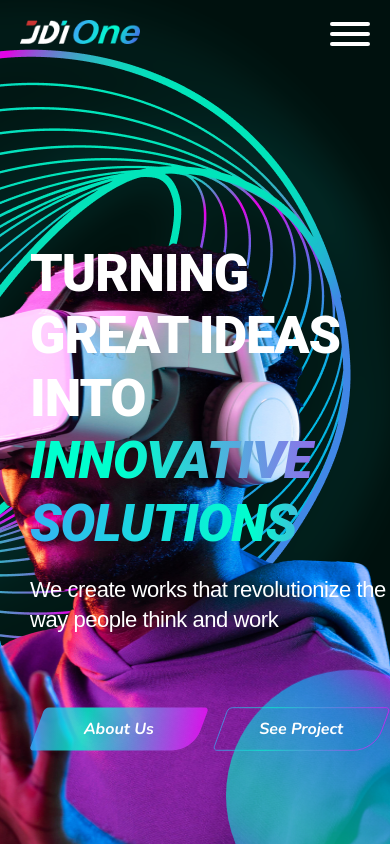
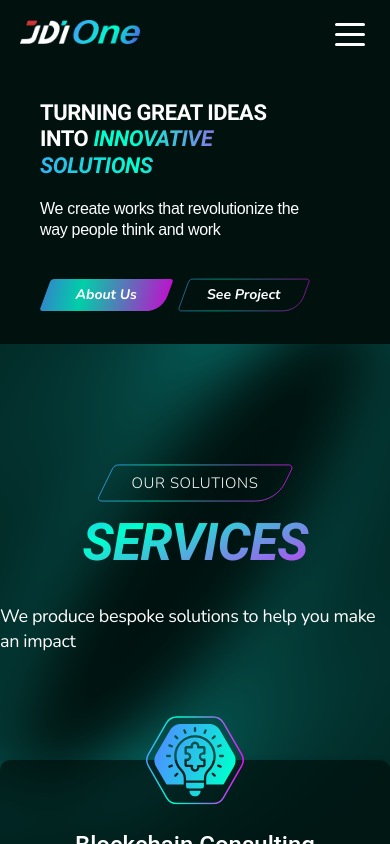
Before and after one commit to nguyenvinhhoang2000/jdi-landing-page, a React (Create React App) app: page / in a window 390 px wide. Shown: the top 844 px of the page. Built offline with nearby package versions, Linux system fonts and the light colour scheme.

Commit message:
reposive banner

```diff
--- a/src/App/App.scss
+++ b/src/App/App.scss
@@ -57,6 +57,13 @@
 }
 
 @font-face {
+  font-family: 'Roboto 900';
+  font-style: normal;
+  font-weight: 900;
+  src: url(./../assets/Fonts/Roboto/Roboto-Bold.ttf);
+}
+
+@font-face {
   font-family: 'Roboto 900 Italic';
   font-style: italic;
   font-weight: 900;
--- a/src/Layout/Footer/Footer.module.scss
+++ b/src/Layout/Footer/Footer.module.scss
@@ -196,12 +196,32 @@
       & .Logo {
         justify-content: center;
       }
+
+      & .Content {
+        text-align: center;
+
+        & .Socials {
+          justify-content: center;
+        }
+      }
     }
 
     .Right {
       flex-direction: column;
       align-items: center;
       gap: 60px;
+
+      text-align: center;
+
+      & .Location {
+        & .Title {
+          justify-content: center;
+        }
+
+        & .Address {
+          margin: 0 0 2px 0;
+        }
+      }
     }
   }
 
--- a/src/Layout/Header/Header.module.scss
+++ b/src/Layout/Header/Header.module.scss
@@ -87,6 +87,7 @@
 
     cursor: pointer;
 
+
     &::before {
       content: ' ';
       height: 4px;
@@ -113,6 +114,21 @@
 
     @media (max-width: 900px) {
       display: block;
+    }
+
+    @media (max-width: 575px) {
+      height: 3px;
+      width: 30px;
+
+      &::before {
+        height: 3px;
+        width: 30px;
+      }
+
+      &::after {
+        height: 3px;
+        width: 30px;
+      }
     }
   }
 
--- a/src/pages/HomePage/HomePage.module.scss
+++ b/src/pages/HomePage/HomePage.module.scss
@@ -20,6 +20,31 @@
     animation: animationCircle 4s infinite;
 
     z-index: 3;
+
+    @media (max-width: 1200px) {
+      top: 600px;
+    }
+
+    @media (max-width: 1100px) {
+      top: 500px;
+    }
+
+    @media (max-width: 1000px) {
+      height: 180px;
+      width: 180px;
+    }
+
+    @media (max-width: 900px) {
+      top: 390px;
+    }
+
+    @media (max-width: 767px) {
+      top: 330px;
+    }
+
+    @media (max-width: 670px) {
+      display: none;
+    }
   }
 
   & .CircleAdvisor {
--- a/src/pages/HomePage/components/Banner/Banner.module.scss
+++ b/src/pages/HomePage/components/Banner/Banner.module.scss
@@ -7,13 +7,11 @@
   &Wrapper {
     width: 100%;
 
-
     position: relative;
 
     overflow: hidden;
 
     & .BackgroundCircle {
-
       position: absolute;
       top: 0;
       right: 0;
@@ -47,9 +45,7 @@
       margin-bottom: 20px;
 
       & h1 {
-        font-family: 'Roboto';
-        font-style: normal;
-        font-weight: 900;
+        font-family: 'Roboto 900';
         font-size: 52px;
 
         line-height: 120%;
@@ -58,34 +54,30 @@
 
       & .TextGradient1 {
         padding-right: 10px;
-        font-family: 'Roboto';
-        font-style: italic;
-        font-weight: 900;
+        font-family: 'Roboto 900 italic';
         font-size: 52px;
 
         line-height: 120%;
         letter-spacing: -0.02em;
 
         background: -webkit-linear-gradient(360deg, #00FFCE 31.77%, #FF00FF 150%);
+        background-clip: text;
         -webkit-background-clip: text;
         -webkit-text-fill-color: transparent;
-
       }
 
       & .TextGradient2 {
         padding-right: 10px;
-        font-family: 'Roboto';
-        font-style: italic;
-        font-weight: 900;
+        font-family: 'Roboto 900 italic';
         font-size: 52px;
 
         line-height: 120%;
         letter-spacing: -0.02em;
 
         background: -webkit-linear-gradient(360deg, #4895FF -30%, #00FFCE 80%, #FF00FF 150%);
+        background-clip: text;
         -webkit-background-clip: text;
         -webkit-text-fill-color: transparent;
-
       }
     }
 
@@ -117,4 +109,213 @@
       }
     }
   }
+
+  @media (max-width: 1300px) {
+    padding: 0 40px;
+
+    &Wrapper {
+      & .BackgroundCircle {
+        width: 900px;
+        top: auto;
+        bottom: -50px;
+      }
+
+      & .BackgroundBanner {
+        height: auto;
+        width: 640px;
+      }
+    }
+  }
+
+  @media (max-width: 1200px) {
+    &Wrapper {
+      & .BackgroundCircle {
+        width: 830px;
+        bottom: -180px;
+      }
+
+      & .BackgroundBanner {
+        height: auto;
+        width: 470px;
+      }
+    }
+
+    & .Content {
+      padding: 180px 0 100px 0;
+      max-width: 450px;
+
+      & h1 {
+        font-size: 42px !important;
+      }
+
+      & .TextGradient1 {
+        font-size: 42px !important;
+      }
+
+      & .TextGradient2 {
+        font-size: 42px !important;
+      }
+    }
+  }
+
+  @media (max-width: 1000px) {
+    &Wrapper {
+      & .BackgroundCircle {
+        width: 650px;
+        bottom: -120px;
+      }
+
+      & .BackgroundBanner {
+        height: auto;
+        width: 380px;
+      }
+    }
+
+    & .Content {
+      & h1 {
+        font-size: 42px !important;
+      }
+
+      & .TextGradient1 {
+        font-size: 42px !important;
+      }
+
+      & .TextGradient2 {
+        font-size: 42px !important;
+      }
+    }
+  }
+
+  @media (max-width: 900px) {
+    &Wrapper {
+      & .BackgroundCircle {
+        width: 550px;
+        bottom: -80px;
+      }
+
+      & .BackgroundBanner {
+        height: auto;
+        width: 320px;
+      }
+    }
+
+    & .Content {
+      padding: 150px 0 50px 0;
+      max-width: 340px;
+
+      & h1 {
+        font-size: 32px !important;
+      }
+
+      & .TextGradient1 {
+        font-size: 32px !important;
+      }
+
+      & .TextGradient2 {
+        font-size: 32px !important;
+      }
+
+      & .SubTitle {
+        font-size: 18px;
+      }
+
+      & .Btn {
+        &About {
+          font-size: 14px;
+        }
+
+        &Project {
+          font-size: 14px;
+        }
+      }
+    }
+  }
+
+  @media (max-width: 767px) {
+    &Wrapper {
+      & .BackgroundCircle {
+        width: 500px;
+        bottom: -100px;
+      }
+
+      & .BackgroundBanner {
+        height: auto;
+        width: 280px;
+      }
+    }
+
+    & .Content {
+      padding: 130px 0 25px 0;
+      max-width: 270px;
+
+      & h1 {
+        font-size: 26px !important;
+      }
+
+      & .TextGradient1 {
+        font-size: 26px !important;
+      }
+
+      & .TextGradient2 {
+        font-size: 26px !important;
+      }
+
+      & .SubTitle {
+        margin-bottom: 30px;
+
+        line-height: 130%;
+      }
+    }
+  }
+
+  @media (max-width: 670px) {
+    &Wrapper {
+      & .BackgroundCircle {
+        display: none;
+      }
+
+      & .BackgroundBanner {
+        display: none;
+      }
+    }
+
+    & .Content {
+      padding: 130px 0 50px 0;
+
+      & h1 {
+        font-size: 26px !important;
+      }
+
+      & .TextGradient1 {
+        font-size: 26px !important;
+      }
+
+      & .TextGradient2 {
+        font-size: 26px !important;
+      }
+    }
+  }
+
+  @media (max-width: 420px) {
+    & .Content {
+      margin: 0;
+      padding: 100px 0 25px 0;
+
+      & h1 {
+        font-size: 22px !important;
+      }
+
+      & .TextGradient1 {
+        font-size: 22px !important;
+      }
+
+      & .TextGradient2 {
+        font-size: 22px !important;
+      }
+
+      & .SubTitle {
+        font-size: 16px;
+      }
+    }
+  }
 }
--- a/src/pages/HomePage/components/SocialLink/SocialLink.module.scss
+++ b/src/pages/HomePage/components/SocialLink/SocialLink.module.scss
@@ -32,4 +32,8 @@
       }
     }
   }
+
+  @media (max-width: 1400px) {
+    display: none;
+  }
 }
```
